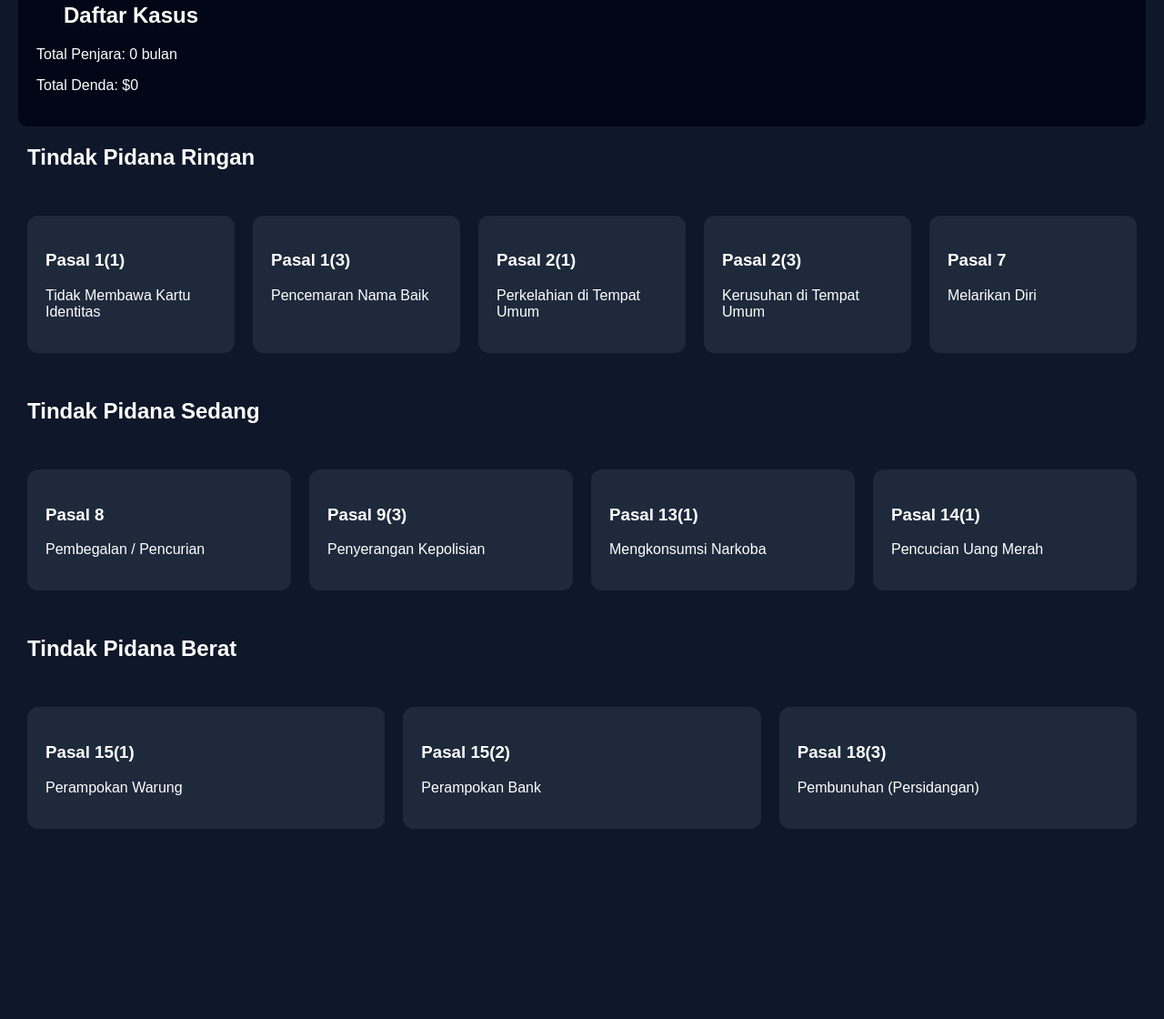
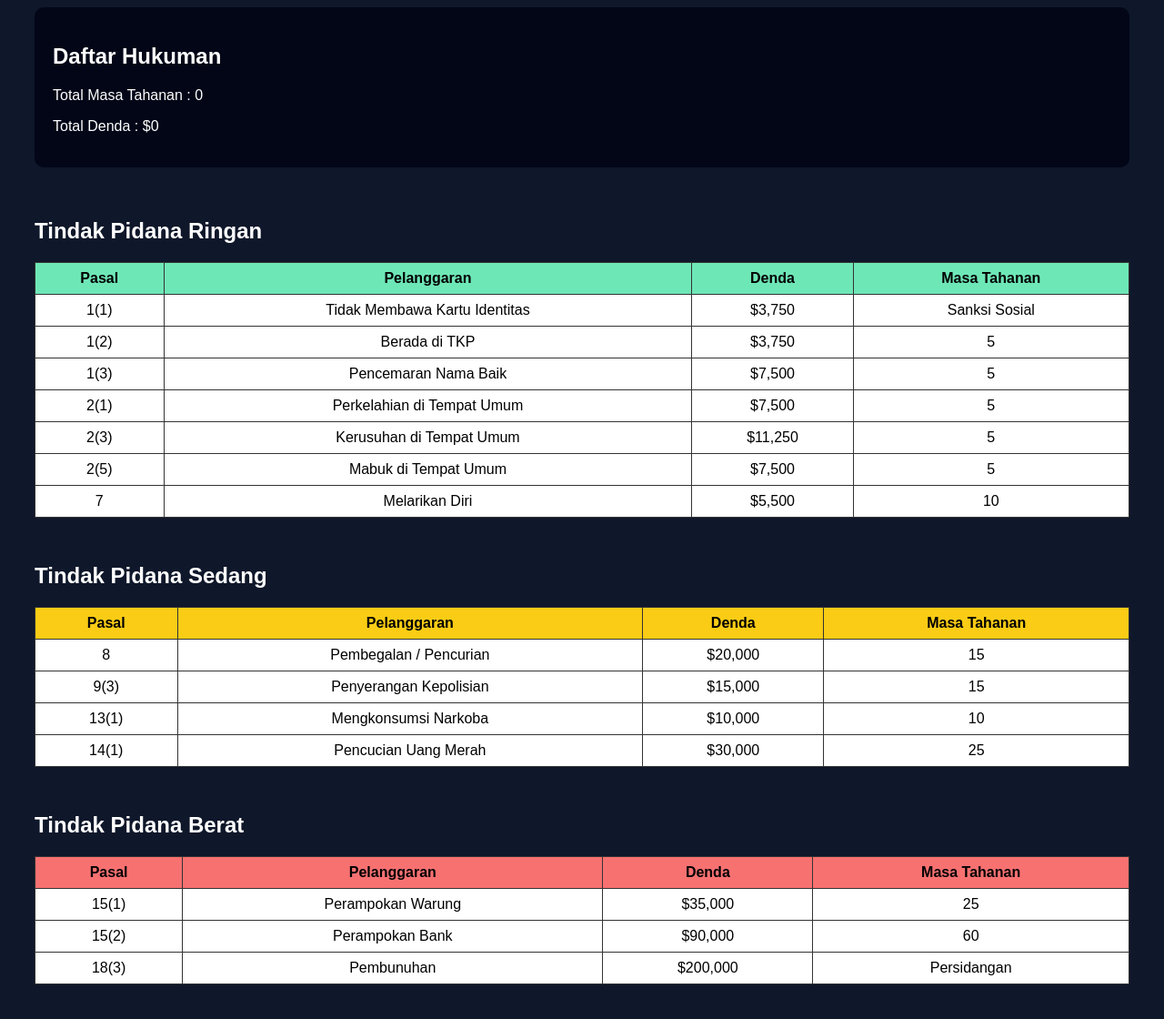
Before and after one commit to mqst387/UNDANG-UNDANG-KEPOLISIAN-KARYA-, a plain HTML site: page index.html in a window 1280 px wide. Shown: the part 128-1248 px from the top of the page at 91% size. Before the commit the page ends 1069 px from the top, so only its background shows below. Drawn offline with Linux system fonts and the light colour scheme.

Commit message:
Update index.html

```diff
--- a/index.html
+++ b/index.html
@@ -1,8 +1,8 @@
 <!DOCTYPE html>
-<html lang="id">
+<html>
 <head>
 <meta charset="UTF-8">
-<title>Police Law Calculator</title>
+<title>Undang Undang Kepolisian Karya</title>
 
 <style>
 
@@ -10,53 +10,57 @@ body{
 font-family:Arial;
 background:#0f172a;
 color:white;
-margin:0;
-}
-
-header{
-background:#020617;
-padding:20px;
-text-align:center;
-font-size:26px;
-font-weight:bold;
-}
-
-h2{
-margin-left:30px;
-}
-
-.container{
-display:grid;
-grid-template-columns:repeat(auto-fit,minmax(220px,1fr));
-gap:20px;
 padding:30px;
 }
 
-.card{
-background:#1e293b;
-padding:20px;
-border-radius:12px;
+h1{
+text-align:center;
+margin-bottom:40px;
+}
+
+table{
+width:100%;
+border-collapse:collapse;
+margin-bottom:50px;
+background:white;
+color:black;
+}
+
+th,td{
+border:1px solid #333;
+padding:8px;
+text-align:center;
+}
+
+tr:hover{
+background:#ddd;
 cursor:pointer;
 }
 
-.card:hover{
-background:#334155;
-}
+.ringan th{background:#6ee7b7;}
+.sedang th{background:#facc15;}
+.berat th{background:#f87171;}
+.lalin th{background:#60a5fa;}
 
 .panel{
 background:#020617;
 padding:20px;
-margin:20px;
 border-radius:10px;
 }
 
+.case{
+display:flex;
+justify-content:space-between;
+margin:5px 0;
+}
+
 button{
-background:#38bdf8;
+background:red;
 border:none;
-padding:6px;
+color:white;
+padding:5px 10px;
 border-radius:6px;
 cursor:pointer;
-margin-left:10px;
 }
 
 </style>
@@ -64,105 +68,119 @@ margin-left:10px;
 
 <body>
 
-<header>
-🚓 POLICE LAW CALCULATOR
-</header>
-
+<h1>UNDANG UNDANG KOTA NEXOTIS</h1>
 
 <div class="panel">
 
-<h2>Daftar Kasus</h2>
+<h2>Daftar Hukuman</h2>
 
 <div id="caseList"></div>
 
-<p>Total Penjara: <span id="time">0</span> bulan</p>
-<p>Total Denda: $<span id="fine">0</span></p>
+<p>Total Masa Tahanan : <span id="time">0</span></p>
+<p>Total Denda : $<span id="fine">0</span></p>
 
 </div>
 
-
+<br><br>
 
 <h2>Tindak Pidana Ringan</h2>
 
-<div class="container">
+<table class="ringan">
 
-<div class="card" onclick="addCase('1(1) Tidak Membawa Kartu Identitas',0,3750)">
-<h3>Pasal 1(1)</h3>
-<p>Tidak Membawa Kartu Identitas</p>
-</div>
+<tr>
+<th>Pasal</th>
+<th>Pelanggaran</th>
+<th>Denda</th>
+<th>Masa Tahanan</th>
+</tr>
 
-<div class="card" onclick="addCase('1(3) Pencemaran Nama Baik',5,7500)">
-<h3>Pasal 1(3)</h3>
-<p>Pencemaran Nama Baik</p>
-</div>
+<tr onclick="addCase('1(1) Tidak Membawa Kartu Identitas',3750,0)">
+<td>1(1)</td><td>Tidak Membawa Kartu Identitas</td><td>$3,750</td><td>Sanksi Sosial</td>
+</tr>
 
-<div class="card" onclick="addCase('2(1) Perkelahian di Tempat Umum',5,7500)">
-<h3>Pasal 2(1)</h3>
-<p>Perkelahian di Tempat Umum</p>
-</div>
+<tr onclick="addCase('1(2) Berada di TKP',3750,5)">
+<td>1(2)</td><td>Berada di TKP</td><td>$3,750</td><td>5</td>
+</tr>
 
-<div class="card" onclick="addCase('2(3) Kerusuhan di Tempat Umum',5,11250)">
-<h3>Pasal 2(3)</h3>
-<p>Kerusuhan di Tempat Umum</p>
-</div>
+<tr onclick="addCase('1(3) Pencemaran Nama Baik',7500,5)">
+<td>1(3)</td><td>Pencemaran Nama Baik</td><td>$7,500</td><td>5</td>
+</tr>
 
-<div class="card" onclick="addCase('7 Melarikan Diri',10,5500)">
-<h3>Pasal 7</h3>
-<p>Melarikan Diri</p>
-</div>
+<tr onclick="addCase('2(1) Perkelahian di Tempat Umum',7500,5)">
+<td>2(1)</td><td>Perkelahian di Tempat Umum</td><td>$7,500</td><td>5</td>
+</tr>
 
-</div>
+<tr onclick="addCase('2(3) Kerusuhan di Tempat Umum',11250,5)">
+<td>2(3)</td><td>Kerusuhan di Tempat Umum</td><td>$11,250</td><td>5</td>
+</tr>
+
+<tr onclick="addCase('2(5) Mabuk di Tempat Umum',7500,5)">
+<td>2(5)</td><td>Mabuk di Tempat Umum</td><td>$7,500</td><td>5</td>
+</tr>
+
+<tr onclick="addCase('7 Melarikan Diri',5500,10)">
+<td>7</td><td>Melarikan Diri</td><td>$5,500</td><td>10</td>
+</tr>
+
+</table>
 
 
 
 <h2>Tindak Pidana Sedang</h2>
 
-<div class="container">
+<table class="sedang">
 
-<div class="card" onclick="addCase('8 Pembegalan / Pencurian',15,20000)">
-<h3>Pasal 8</h3>
-<p>Pembegalan / Pencurian</p>
-</div>
+<tr>
+<th>Pasal</th>
+<th>Pelanggaran</th>
+<th>Denda</th>
+<th>Masa Tahanan</th>
+</tr>
 
-<div class="card" onclick="addCase('9(3) Penyerangan Kepolisian',15,15000)">
-<h3>Pasal 9(3)</h3>
-<p>Penyerangan Kepolisian</p>
-</div>
+<tr onclick="addCase('8 Pembegalan',20000,15)">
+<td>8</td><td>Pembegalan / Pencurian</td><td>$20,000</td><td>15</td>
+</tr>
 
-<div class="card" onclick="addCase('13(1) Mengkonsumsi Narkoba',10,10000)">
-<h3>Pasal 13(1)</h3>
-<p>Mengkonsumsi Narkoba</p>
-</div>
+<tr onclick="addCase('9(3) Penyerangan Kepolisian',15000,15)">
+<td>9(3)</td><td>Penyerangan Kepolisian</td><td>$15,000</td><td>15</td>
+</tr>
 
-<div class="card" onclick="addCase('14(1) Pencucian Uang Merah',25,30000)">
-<h3>Pasal 14(1)</h3>
-<p>Pencucian Uang Merah</p>
-</div>
+<tr onclick="addCase('13(1) Mengkonsumsi Narkoba',10000,10)">
+<td>13(1)</td><td>Mengkonsumsi Narkoba</td><td>$10,000</td><td>10</td>
+</tr>
 
-</div>
+<tr onclick="addCase('14(1) Pencucian Uang Merah',30000,25)">
+<td>14(1)</td><td>Pencucian Uang Merah</td><td>$30,000</td><td>25</td>
+</tr>
+
+</table>
 
 
 
 <h2>Tindak Pidana Berat</h2>
 
-<div class="container">
+<table class="berat">
 
-<div class="card" onclick="addCase('15(1) Perampokan Warung',25,35000)">
-<h3>Pasal 15(1)</h3>
-<p>Perampokan Warung</p>
-</div>
+<tr>
+<th>Pasal</th>
+<th>Pelanggaran</th>
+<th>Denda</th>
+<th>Masa Tahanan</th>
+</tr>
 
-<div class="card" onclick="addCase('15(2) Perampokan Bank',60,90000)">
-<h3>Pasal 15(2)</h3>
-<p>Perampokan Bank</p>
-</div>
+<tr onclick="addCase('15(1) Perampokan Warung',35000,25)">
+<td>15(1)</td><td>Perampokan Warung</td><td>$35,000</td><td>25</td>
+</tr>
 
-<div class="card" onclick="addCase('18(3) Pembunuhan',0,200000)">
-<h3>Pasal 18(3)</h3>
-<p>Pembunuhan (Persidangan)</p>
-</div>
+<tr onclick="addCase('15(2) Perampokan Bank',90000,60)">
+<td>15(2)</td><td>Perampokan Bank</td><td>$90,000</td><td>60</td>
+</tr>
 
-</div>
+<tr onclick="addCase('18(3) Pembunuhan',200000,0)">
+<td>18(3)</td><td>Pembunuhan</td><td>$200,000</td><td>Persidangan</td>
+</tr>
+
+</table>
 
 
 
@@ -171,15 +189,16 @@ margin-left:10px;
 let totalTime = 0
 let totalFine = 0
 
-function addCase(name,time,fine){
+function addCase(name,fine,time){
 
 let list = document.getElementById("caseList")
 
 let div = document.createElement("div")
+div.className="case"
 
 div.innerHTML =
 name +
-" <button onclick='removeCase(this,"+time+","+fine+")'>hapus</button>"
+" <button onclick='removeCase(this,"+fine+","+time+")'>hapus</button>"
 
 list.appendChild(div)
 
@@ -190,7 +209,7 @@ update()
 
 }
 
-function removeCase(btn,time,fine){
+function removeCase(btn,fine,time){
 
 btn.parentElement.remove()
 
```
